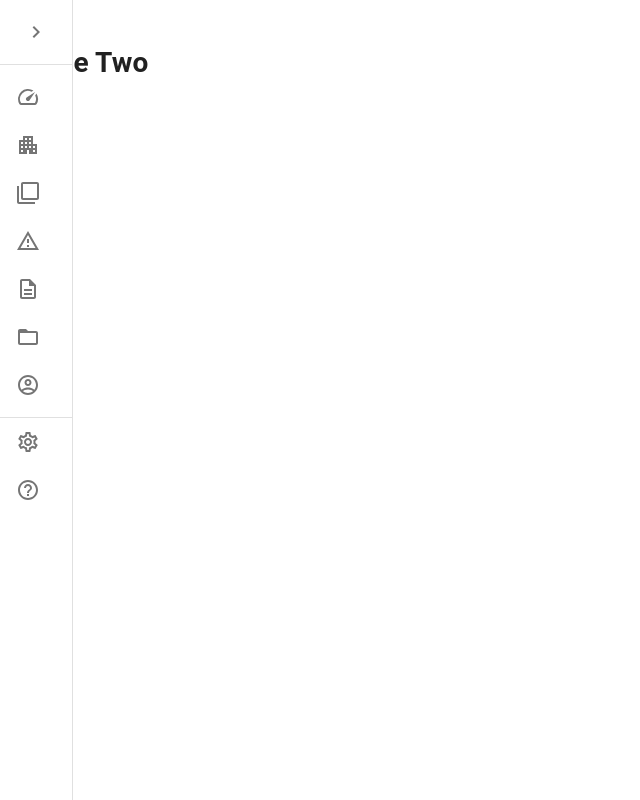
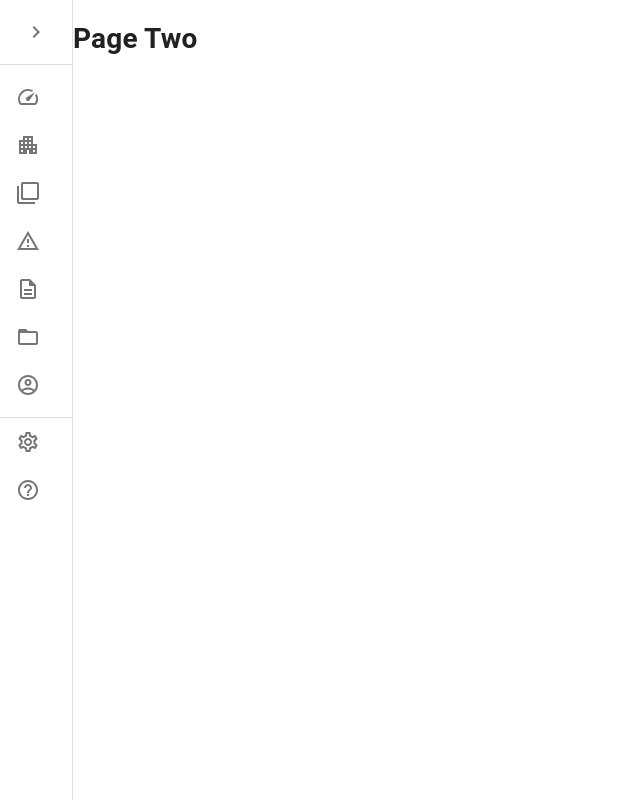
Before and after one commit to michaeljfuller/ingrid, a Next.js app: page /two in a window 1280 px wide. Shown: the whole page, without its empty margins (0-640 px from the left). Built offline with nearby package versions, Linux system fonts and the light colour scheme.

Commit message:
Push page to the edge of the sidebar
Expose sidebar's width and set marginLeft.

```diff
--- a/components/navigation/Sidebar.tsx
+++ b/components/navigation/Sidebar.tsx
@@ -9,7 +9,7 @@ import SettingsIcon from '@material-ui/icons/SettingsOutlined';
 import HelpIcon from '@material-ui/icons/HelpOutlineOutlined';
 
 import {SidebarItem} from "./Sidebar/SidebarItem";
-import SidebarDrawer from "./Sidebar/SidebarDrawer";
+import SidebarDrawer, {getClosedWidth} from "./Sidebar/SidebarDrawer";
 
 import sidebarItems from "./sidebarItems";
 import {makeStyles} from "@material-ui/core/styles";
@@ -67,6 +67,6 @@ export const useStyles = makeStyles((theme) => ({
     },
     content: {
         flexGrow: 1,
-        padding: theme.spacing(3),
+        marginLeft: getClosedWidth(theme),
     },
 }));
--- a/components/navigation/Sidebar/SidebarDrawer.tsx
+++ b/components/navigation/Sidebar/SidebarDrawer.tsx
@@ -2,7 +2,7 @@ import React, {PropsWithChildren} from 'react';
 import clsx from "clsx";
 import Drawer, {DrawerClassKey} from "@material-ui/core/Drawer";
 import {ThemeOfStyles, WithStylesOptions} from "@material-ui/styles/withStyles/withStyles";
-import {makeStyles} from "@material-ui/core/styles";
+import {makeStyles, Theme} from "@material-ui/core/styles";
 
 export interface SidebarDrawerProps {
     open: boolean;
@@ -24,10 +24,16 @@ export default function SidebarDrawer({open, children}: PropsWithChildren<Sideba
     >{children}</Drawer>;
 }
 
-const drawerWidth = 240;
+export function getClosedWidth(theme: Theme) {
+    return theme.spacing(9) + 1;
+}
+export function getOpenWidth(theme: Theme) {
+    return theme.spacing(24) + 1;
+}
+
 const useStyles = makeStyles((theme) => ({
     drawer: {
-        width: drawerWidth,
+        width: getClosedWidth(theme),
         flexShrink: 0,
         whiteSpace: 'nowrap',
     },
@@ -35,7 +41,7 @@ const useStyles = makeStyles((theme) => ({
         overflow: 'hidden',
     },
     drawerOpen: {
-        width: drawerWidth,
+        width: getOpenWidth(theme),
         transition: theme.transitions.create('width', {
             easing: theme.transitions.easing.sharp,
             duration: theme.transitions.duration.enteringScreen,
@@ -47,10 +53,7 @@ const useStyles = makeStyles((theme) => ({
             duration: theme.transitions.duration.leavingScreen,
         }),
         overflowX: 'hidden',
-        width: theme.spacing(7) + 1,
-        [theme.breakpoints.up('sm')]: {
-            width: theme.spacing(9) + 1,
-        },
+        width: getClosedWidth(theme),
     },
     toolbar: {
         display: 'flex',
```
